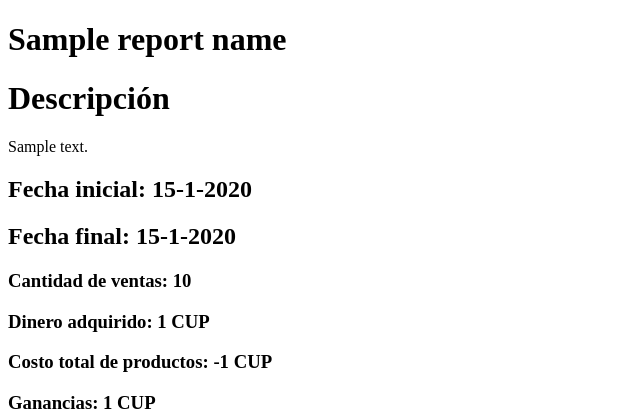
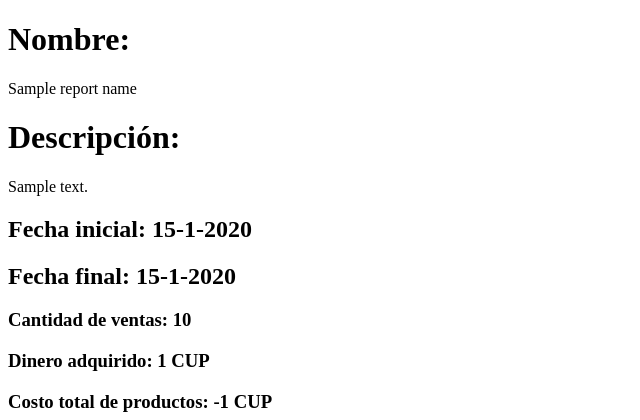
Before and after one commit to R0land013/blue-pos, a Python web app: template model/report/templates/custom_report.html in a window 1280 px wide. Shown: the top 420 px of the page, without its empty margins (0-640 px from the left). Run offline with Jinja, Linux system fonts and the light colour scheme; the template is opened without the code that fills it: most values are stand-ins (such as "Sample title", 1, 10 or a date in 2020).

Commit message:
Style: Agregado label 'Nombre' en el reporte personalizado cuando se exporta

```diff
--- a/model/report/templates/custom_report.html
+++ b/model/report/templates/custom_report.html
@@ -2,11 +2,12 @@
 {% extends "grouped_sales_template.html" %}
 
 {% block report_name %}
-    {{ report_name }}
+    <h1>Nombre:</h1>
+    <p>{{ report_name }}</p>
 {% endblock %}
 
 {% block description_block %}
-    <h1>Descripción</h1>
+    <h1>Descripción:</h1>
     <p>{{ description }}</p>
 {% endblock %}
 
```
